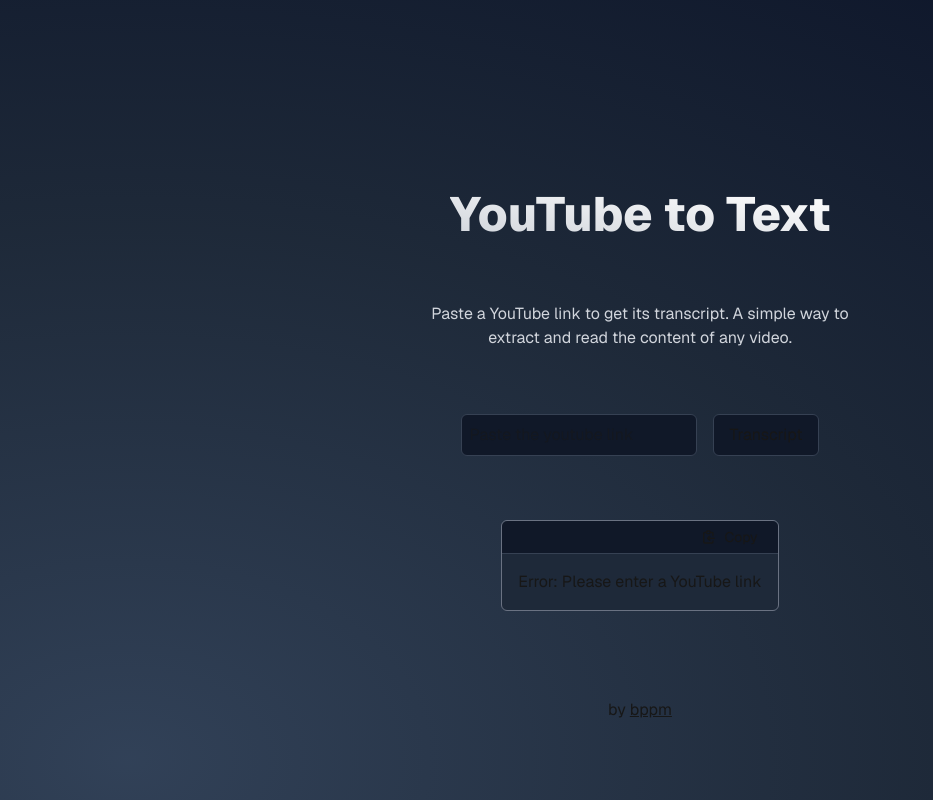
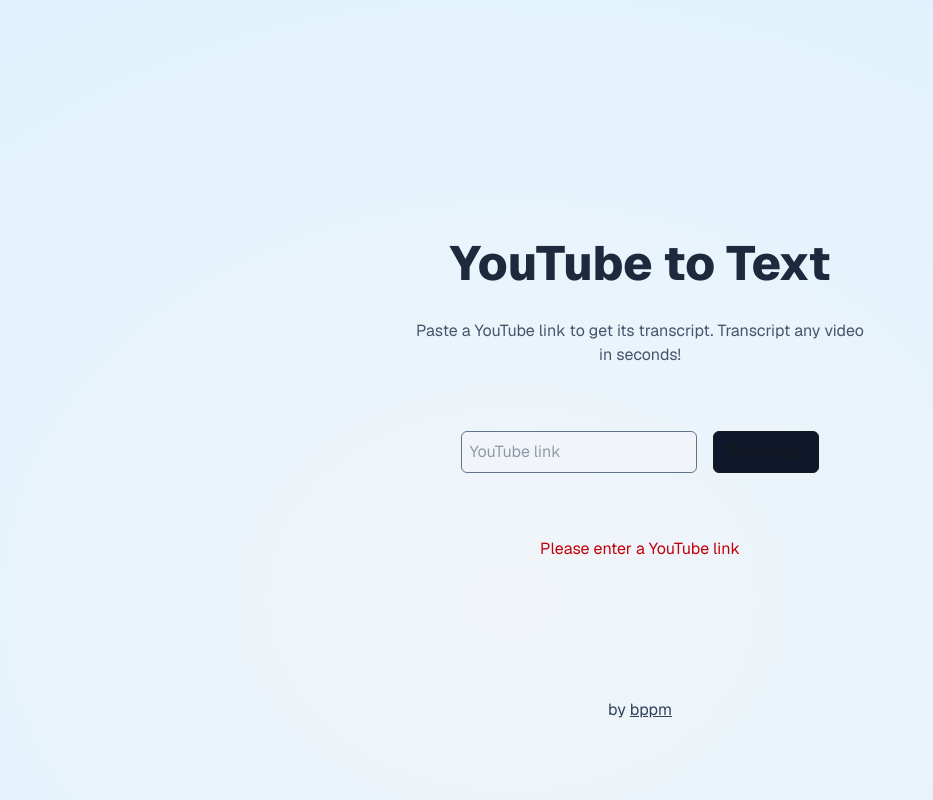
Before and after one commit to bpobletem/yttotext, a Next.js app: page / in a window 1280 px wide. Both pictures are taken after a click on the button "Transcript". Shown: the whole page, without its empty margins (0-933 px from the left). Built offline with nearby package versions, Linux system fonts and the light colour scheme.

Commit message:
add error message and change bg to white

```diff
--- a/src/app/page.tsx
+++ b/src/app/page.tsx
@@ -6,6 +6,7 @@ export default function Home() {
   const [transcript, setTranscript] = useState('');
   const [loading, setLoading] = useState(false);
   const [copied, setCopied] = useState(false);
+  const [error, setError] = useState('');
 
   const handleCopy = async () => {
     try {
@@ -19,6 +20,7 @@ export default function Home() {
 
   async function downloadVideo(ytLink: string) {
     setLoading(true);
+    setError('');
 
     try {
       if (!ytLink) {
@@ -46,28 +48,28 @@ export default function Home() {
       setTranscript(data.text);
     } catch (error) {
       console.error('Error:', error);
-      setTranscript(`Error: ${error instanceof Error ? error.message : String(error)}`);
+      setError(`${error instanceof Error ? error.message : String(error)}`);
     } finally {
       setLoading(false);
     }
   }
 
   return (
-    <div className="grid grid-rows-[20px_1fr_20px] items-center content-center h-screen w-screen pb-10 gap-16 sm:p-20 font-[family-name:var(--font-geist-sans)] bg-radial-[at_10%_95%] from-slate-700 via-gray-800 to-slate-900 to-90% bg-fixed bg-no-repeat scroll-smooth">
+    <div className="grid grid-rows-[20px_1fr_20px] items-center content-center h-screen w-screen pb-10 gap-16 sm:p-20 font-[family-name:var(--font-geist-sans)] bg-radial-[at_40%_75%] from-slate-100 to-sky-100 to-90% bg-no-repeat scroll-smooth">
       <main className="flex flex-col gap-[32px] row-start-2 items-center">
-        <h1 className="flex text-3xl md:text-5xl font-extrabold mb-2 md:mb-8 bg-gradient-to-bl from-white to-gray-300 bg-clip-text text-transparent">YouTube to Text</h1>
-        <p className="text-center text-gray-300 max-w-md mb-2 md:mb-8">
-          Paste a YouTube link to get its transcript. A simple way to extract and read the content of any video.
+        <h1 className="flex text-3xl md:text-5xl font-extrabold text-slate-800">YouTube to Text</h1>
+        <p className="text-center text-slate-600 max-w-md mb-2 md:mb-8">
+          Paste a YouTube link to get its transcript. Transcript any video in seconds!
         </p>
         <div className='flex items-center gap-2 md:gap-4 mb-2 md:mb-8'>
           <input
-            className='flex p-2 bg-gray-900 rounded-md border border-gray-700'
-            placeholder='Paste the youtube link'
+            className='flex p-2 bg-slate-100 rounded-md border border-slate-500 text-slate-700'
+            placeholder='YouTube link'
             value={ytLink}
             onChange={(e) => setYtLink(e.target.value)}
           ></input>
           <button
-            className='flex py-2 px-4 items-center bg-gray-900 border border-gray-700 rounded-md hover:bg-slate-700 hover:cursor-pointer transition duration-300'
+            className='flex py-2 px-4 items-center bg-slate-900 border rounded-md hover:bg-slate-700 hover:cursor-pointer transition duration-300'
             onClick={() => downloadVideo(ytLink)}
             disabled={loading}>
             {loading ? (
@@ -80,12 +82,14 @@ export default function Home() {
             )}
           </button>
         </div>
+        { error ? ( <div className='text-red-700'>{ error }</div> ) : null }
         {transcript.length > 0 && (
-          <div className="relative max-w-2xl bg-gray-800 rounded-md backdrop-blur-sm bg-opacity-10 border border-gray-500">
-            <div className="sticky top-0 w-full flex justify-end bg-gray-900 border-b border-gray-700 rounded-t-md">
+          <div className="relative max-w-2xl bg-gray-800 rounded-md backdrop-blur-sm border border-gray-500">
+            <div className="sticky top-0 w-full flex justify-between items-center bg-gray-900 border-b border-gray-700 rounded-t-md">
+              <h3 className='ms-4 text-md'>Transcript</h3>
               <button
                 onClick={handleCopy}
-                className="mx-5 py-1.5 text-sm transition-colors hover:cursor-pointer flex items-center gap-2"
+                className="me-4 py-1.5 text-sm transition-colors hover:cursor-pointer flex items-center gap-1"
               >
                 {copied ? (
                   <>
@@ -110,7 +114,7 @@ export default function Home() {
           </div>
         )}
       </main>
-      <footer className="row-start-3 flex gap-[24px] flex-wrap items-center justify-center">
+      <footer className="row-start-3 flex gap-[24px] flex-wrap items-center justify-center text-slate-700">
         <p>by <a className='underline' href="https://bppm.dev" target="_blank">bppm</a></p>
       </footer>
     </div>
```
